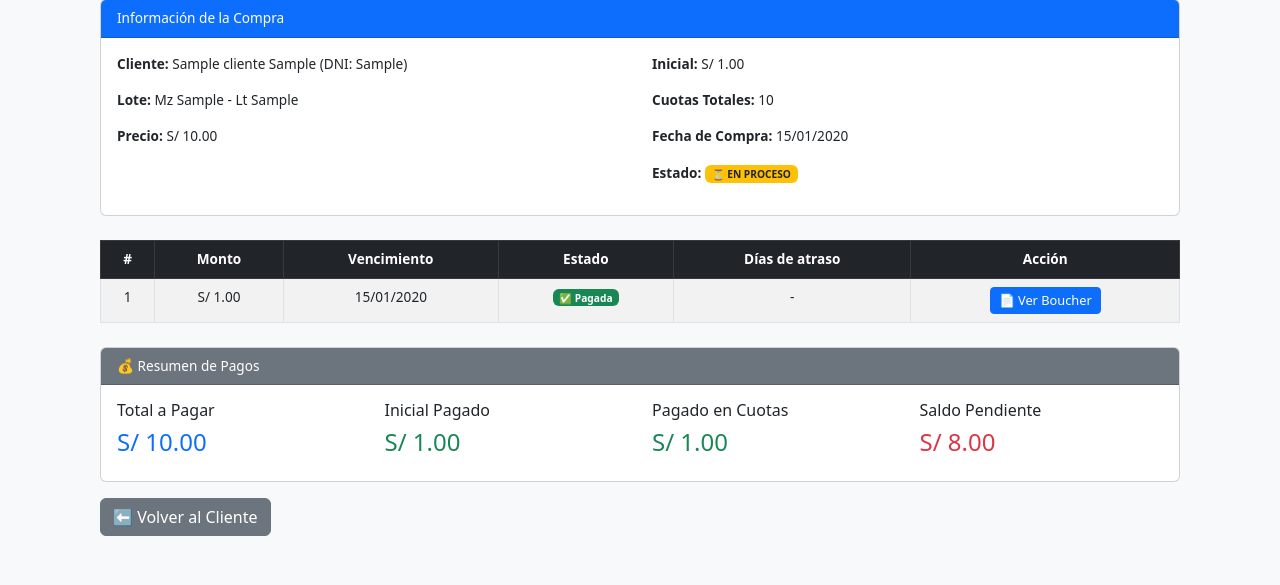
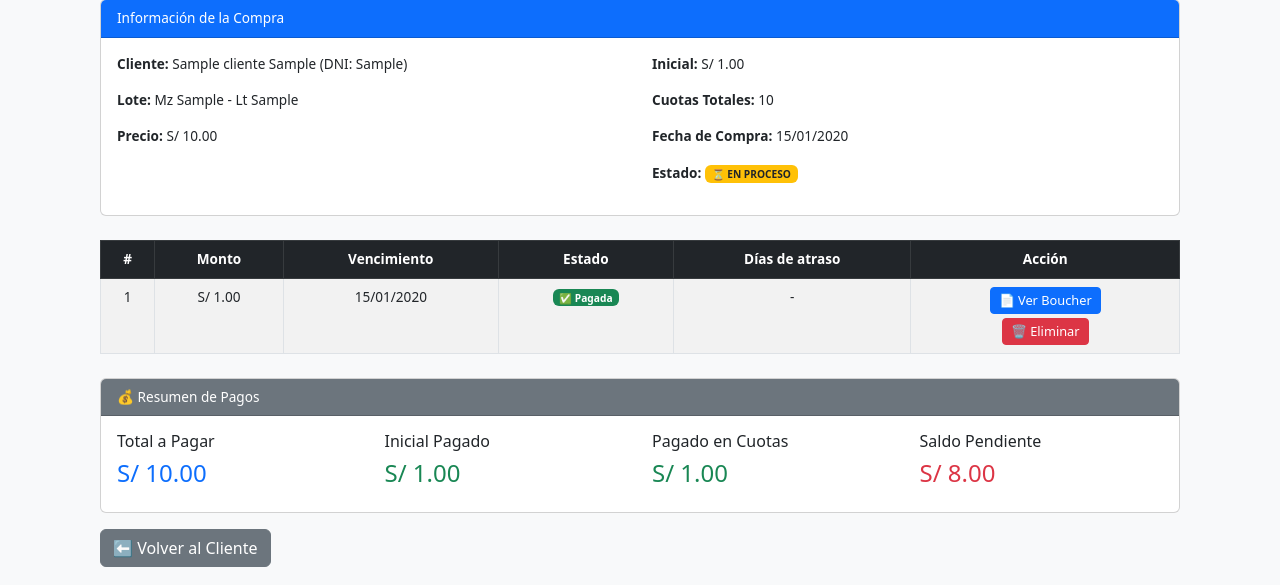
Before and after one commit to beli240392-maker/Hello_world, a Flask app: page /detalle_cuotas/1 in a window 1280 px wide. Shown: the part 179-764 px from the top of the page. Run offline with Flask 3, Linux system fonts and the light colour scheme; tables that the repository leaves empty hold one stand-in row (values such as "Sample post").

Commit message:
Agregar eliminar voucher

```diff
--- a/app.py
+++ b/app.py
@@ -1443,6 +1443,40 @@ def editar_voucher(id):
     return render_template("editar_voucher.html", voucher=voucher, lotes=lotes)
 
 
+@app.route("/eliminar_voucher_cuota/<int:cuota_id>", methods=["POST"])
+@login_required
+@admin_required
+def eliminar_voucher_cuota(cuota_id):
+    cuota = Cuota.query.get_or_404(cuota_id)
+
+    if not cuota.pago_id:
+        flash("⚠️ Esta cuota no tiene voucher registrado.", "warning")
+        return redirect(url_for("detalle_cuotas", compra_id=cuota.compra_id))
+
+    # Obtener el pago asociado
+    pago = Pago.query.get(cuota.pago_id)
+
+    if pago and pago.boucher:
+        # Eliminar archivo físico del voucher
+        boucher_path = os.path.join("static", pago.boucher)
+        try:
+            if os.path.exists(boucher_path):
+                os.remove(boucher_path)
+        except Exception as e:
+            print(f"Error al eliminar archivo: {e}")
+
+    # Eliminar el registro del pago
+    if pago:
+        db.session.delete(pago)
+
+    # Desmarcar la cuota como pagada
+    cuota.pagada = False
+    cuota.pago_id = None
+
+    db.session.commit()
+    flash("✅ Voucher eliminado correctamente. Puedes subir uno nuevo.", "success")
+
+    return redirect(url_for("detalle_cuotas", compra_id=cuota.compra_id))
 
 
 @app.route("/logout")
--- a/templates/detalle_cuotas.html
+++ b/templates/detalle_cuotas.html
@@ -109,13 +109,23 @@
             </form>
           {% endif %}
         {% else %}
+          <div class="d-flex flex-column gap-1 align-items-center">
             {% if cuota.pago and cuota.pago.boucher %}
               <a href="{{ url_for('static', filename=cuota.pago.boucher) }}" target="_blank" class="btn btn-sm btn-primary">
                 📄 Ver Boucher
               </a>
+              <!-- 🔴 NUEVO: Botón para eliminar voucher -->
+              <form method="POST" action="{{ url_for('eliminar_voucher_cuota', cuota_id=cuota.id) }}"
+                    style="display:inline;"
+                    onsubmit="return confirm('¿Eliminar este voucher?');">
+                <button type="submit" class="btn btn-sm btn-danger">
+                  🗑️ Eliminar
+                </button>
+              </form>
             {% else %}
               <span class="text-muted small">Sin voucher</span>
             {% endif %}
+          </div>
         {% endif %}
       </td>
     </tr>
```
Lines whose indentation alone changed are shown as unchanged.
